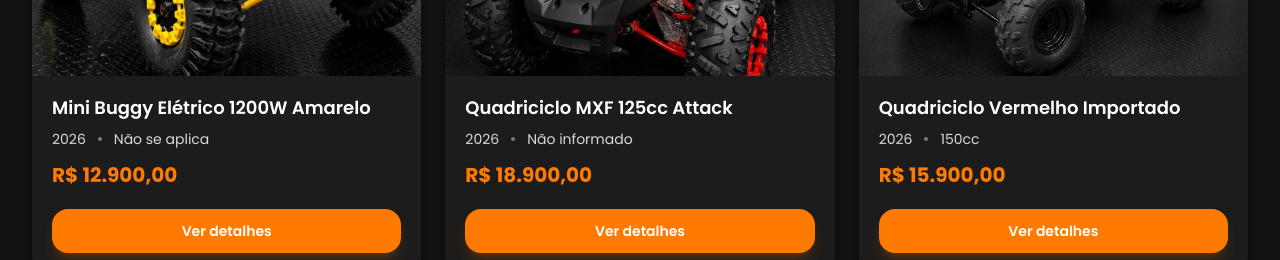
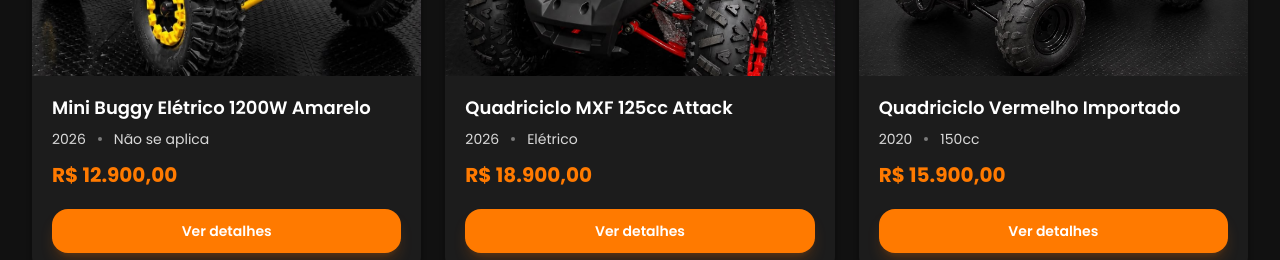
Before and after one commit to foregato/quadrimotors, a React (Vite) app: page / in a window 1280 px wide. Shown: the part 1540-1800 px from the top of the page. Built offline with nearby package versions, Linux system fonts and the light colour scheme.

Commit message:
detalhes6

```diff
--- a/src/components/Footer.jsx
+++ b/src/components/Footer.jsx
@@ -16,7 +16,7 @@
             <Phone size={18} /> (19) 99407-5246
           </a>
           <span className="hidden sm:flex items-center gap-2">
-            <MapPin size={18} /> São Paulo, SP
+            <MapPin size={18} /> Campinas, SP
           </span>
         </div>
       </div>
--- a/src/components/Navbar.jsx
+++ b/src/components/Navbar.jsx
@@ -1,7 +1,7 @@
 import { useState } from 'react'
 import { Link, NavLink } from 'react-router-dom'
 import { Menu, X } from 'lucide-react'
-import logo from '../assets/letrabrancaquadri.png'
+import logo from '../assets/fundonovoatualizado.png'
 
 // Itens do menu - para adicionar uma nova página, basta incluir aqui
 const links = [
--- a/src/data/produtos.json
+++ b/src/data/produtos.json
@@ -151,7 +151,7 @@
   "nome": "Quadriciclo Vermelho Importado",
   "marca": "Quadrimotors",
   "modelo": "Importado",
-  "ano": 2026,
+  "ano": 2020,
   "motor": "Automático CVT com ré",
   "cilindrada": "150cc",
   "tracao": "4x2 (Traseira)",
@@ -177,7 +177,7 @@
   "modelo": "EFI",
   "ano": 2026,
   "motor": "Monocilíndrico com injeção eletrônica",
-  "cilindrada": "Não informado",
+  "cilindrada": "Elétrico",
   "tracao": "4x2 (Traseira)",
   "combustivel": "Gasolina",
   "cor": "Preto",
```
Also changed, not shown: src/assets/fundonovoatualizado.png (added).
